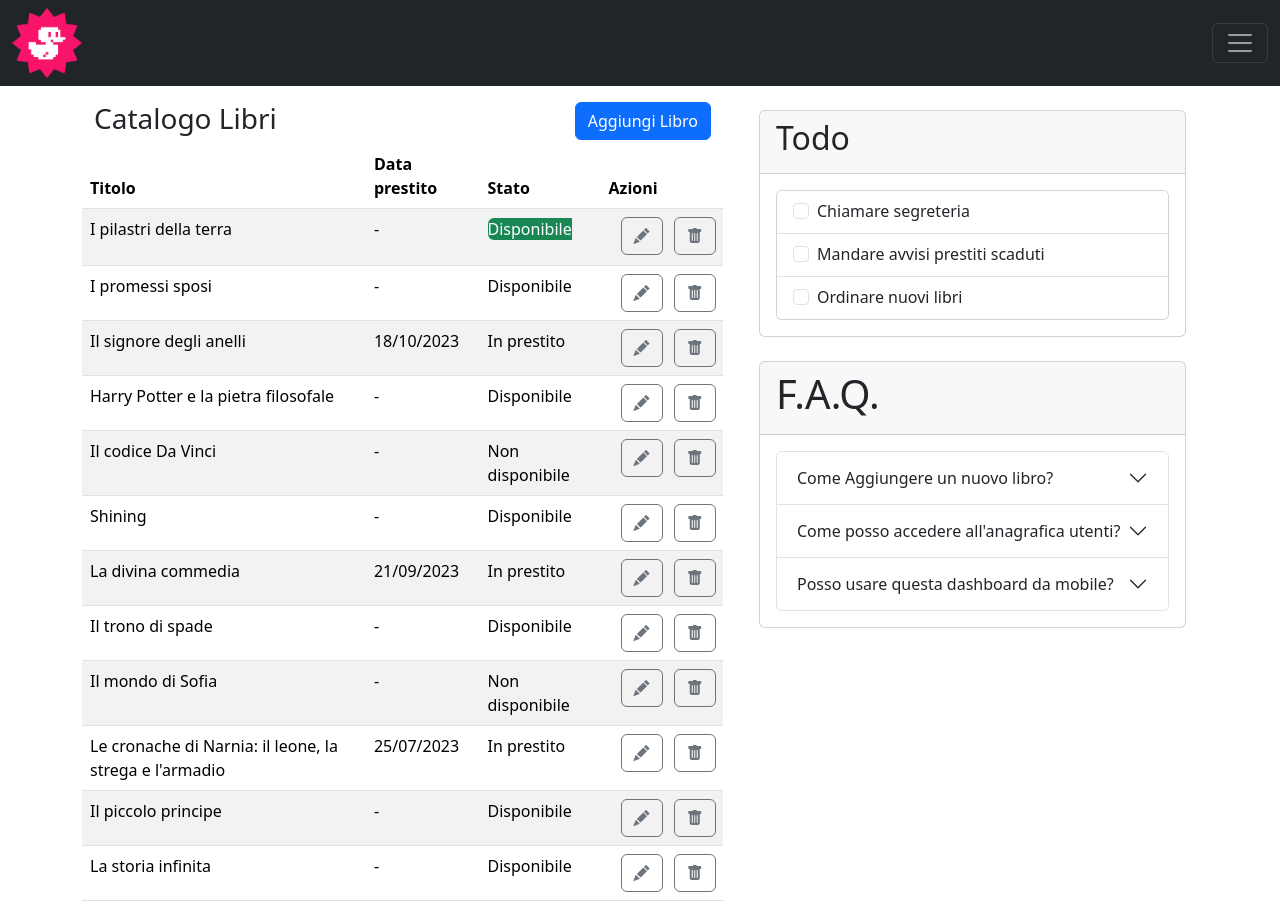
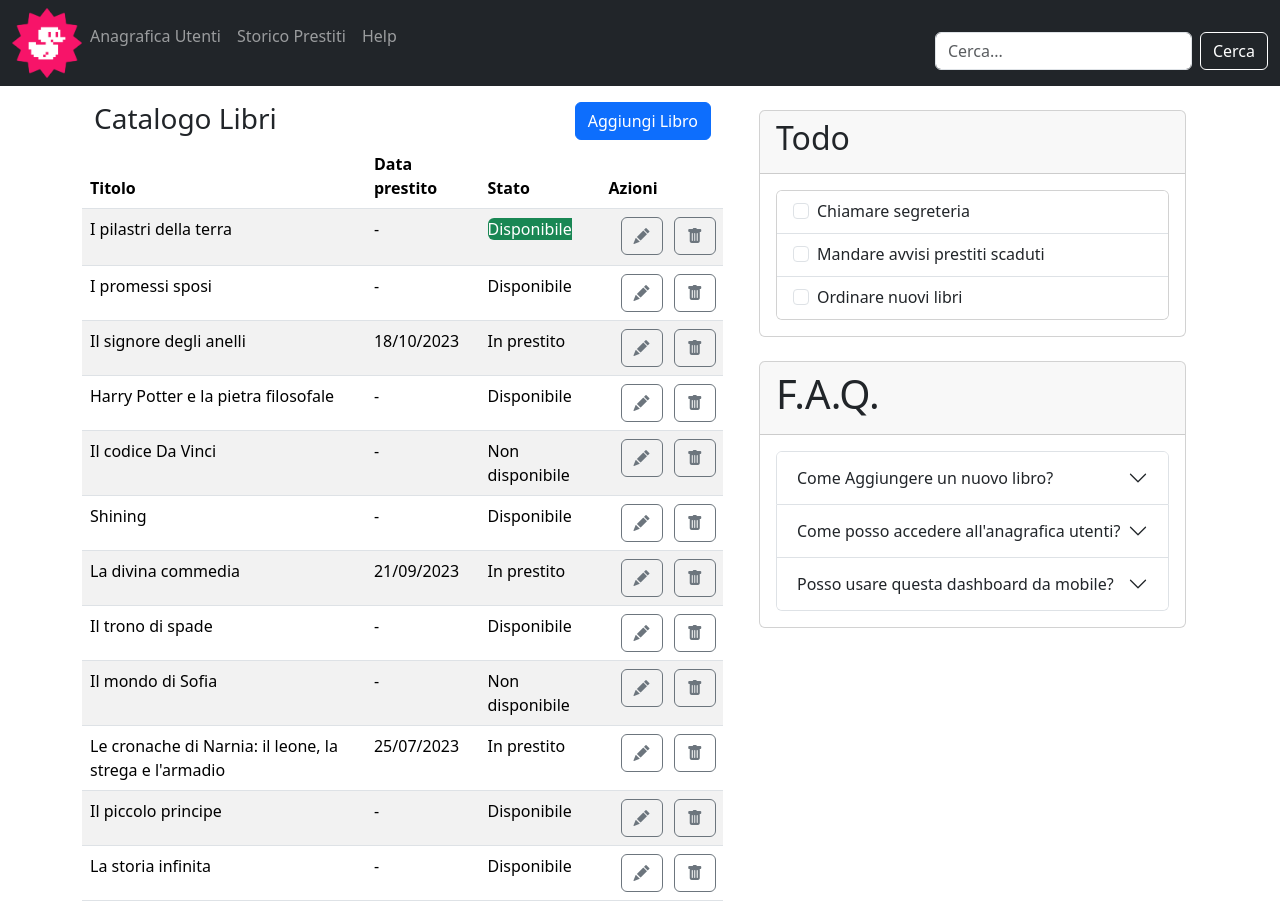
Before and after one commit to depasca-raffaele/html-css-bootstrap-dashboard, a plain HTML site: page index.html in a window 1280 px wide. Drawn offline with nearby package versions, Linux system fonts and the light colour scheme.

Commit message:
desktop version: navbar expands

```diff
--- a/index.html
+++ b/index.html
@@ -19,7 +19,7 @@
 
 
     <!-- Navbar -->
-    <nav class="navbar navbar-dark bg-dark">
+    <nav class="navbar navbar-expand-lg navbar-dark bg-dark">
         <div class="container-fluid">
             <img src="./img/duck.png" alt="duck logo" class="logo">
             <button class="navbar-toggler" type="button" data-bs-toggle="offcanvas"
@@ -35,7 +35,7 @@
                         aria-label="Close"></button>
                 </div>
                 <div class="offcanvas-body">
-                    <ul class="navbar-nav justify-content-end flex-grow-1 pe-3">
+                    <ul class="navbar-nav justify-content-end justify-content-lg-start flex-grow-1 pe-3">
                         <li class="nav-item">
                             <a class="nav-link" aria-current="page" href="#">Anagrafica Utenti</a>
                         </li>
```
